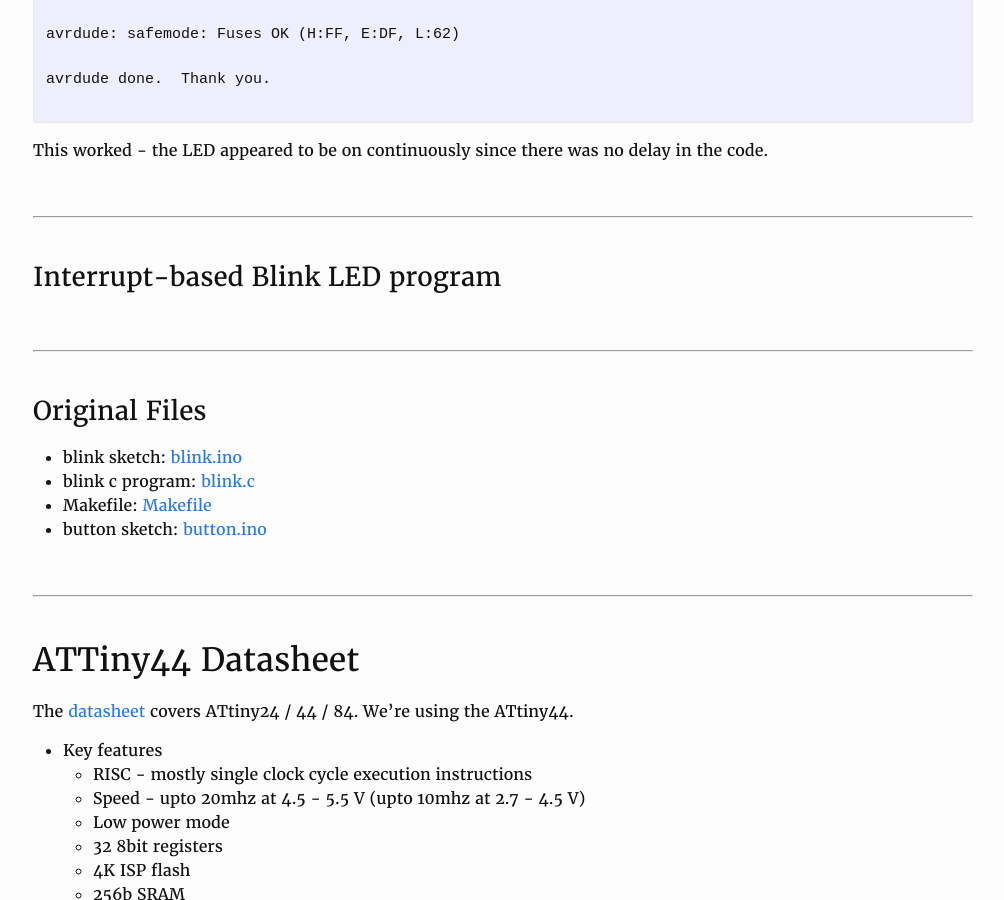
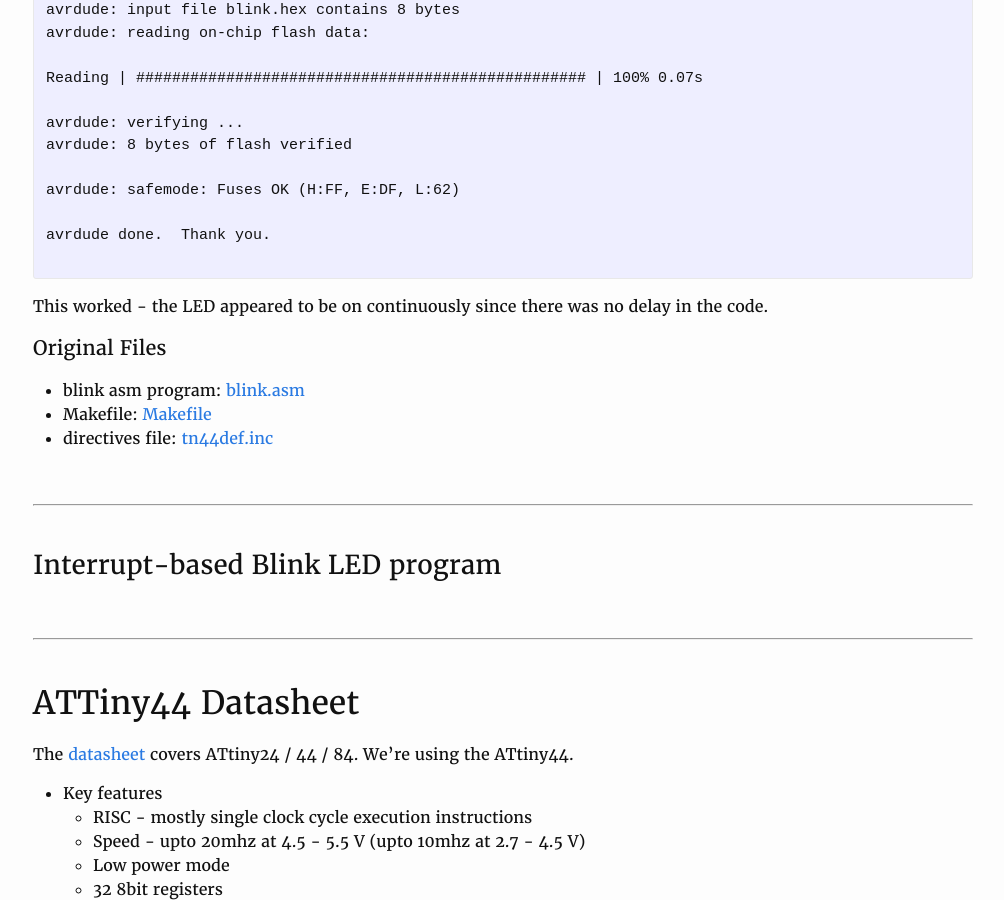
Before and after one commit to yogi/fabacademy2016, a Jekyll site: the page built from w8-embedded.md, in a window 1280 px wide and 900 px high, scrolled down 8589 px. Shown: the whole window, without its empty margins (137-1141 px from the left). Built offline with Jekyll 4.4.1, drawn with Linux system fonts in a browser that asks for light colours; some of the changed text lies outside the part shown.

```diff
--- a/w8-embedded.md
+++ b/w8-embedded.md
@@ -277,13 +287,12 @@ avrdude done.  Thank you.
 
 This worked - the LED appeared to be on continuously since there was no delay in the code.
 
-&nbsp;
+#### Original Files
 
----
+* blink asm program: [blink.asm](files/w8/blink-asm/blink.asm)
+* Makefile: [Makefile](files/w8/blink-asm/Makefile)
+* directives file: [tn44def.inc](files/w8/blink-asm/tn44def.inc)
 
-&nbsp;
-
-### Interrupt-based Blink LED program
 
 
 &nbsp;
@@ -292,13 +301,7 @@ This worked - the LED appeared to be on continuously since there was no delay in
 
 &nbsp;
 
-### Original Files
-
-* blink sketch: [blink.ino](files/w8/blink/blink.ino)
-* blink c program: [blink.c](files/w8/blink/blink.c)
-* Makefile: [Makefile](files/w8/blink/Makefile)
-* button sketch: [button.ino](files/w8/button/button.ino)
-
+### Interrupt-based Blink LED program
 
 &nbsp;
 
```
Also changed, not shown: other parts of w8-embedded.md (+10 -0 lines).
